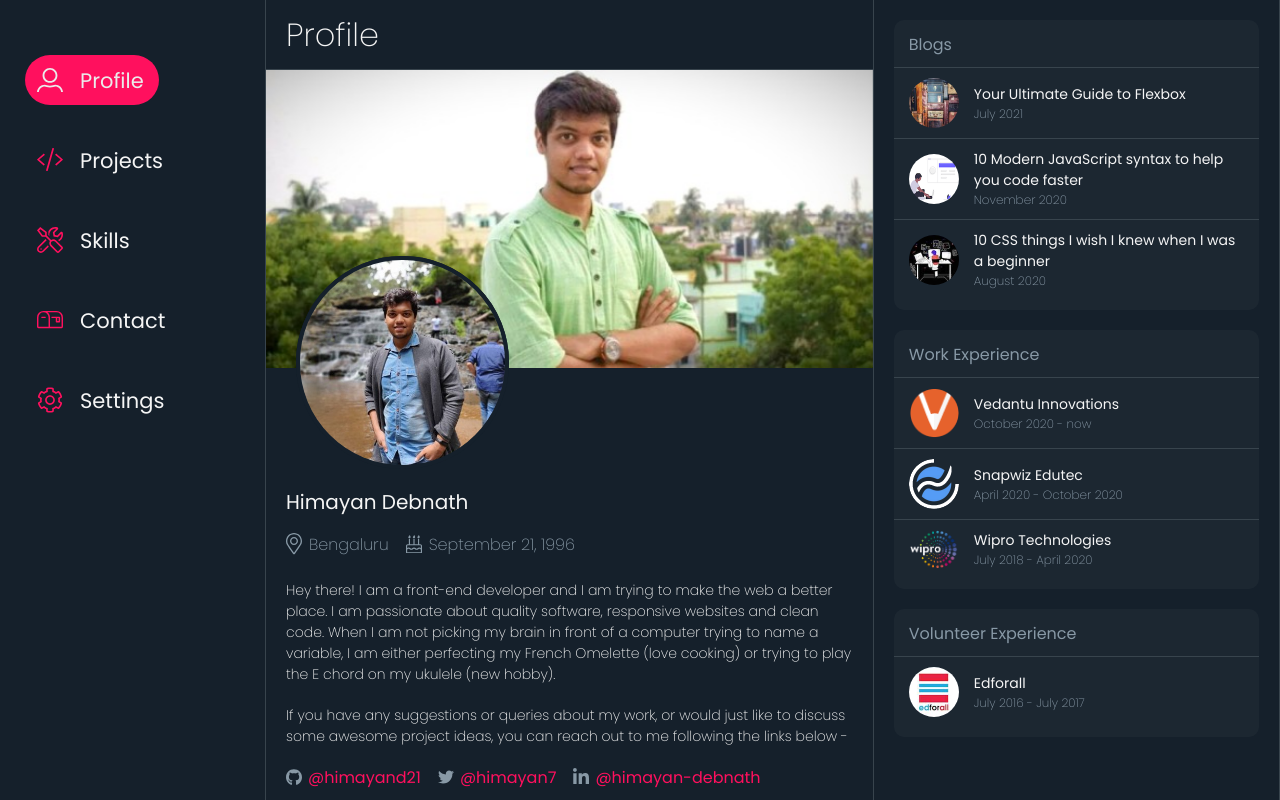
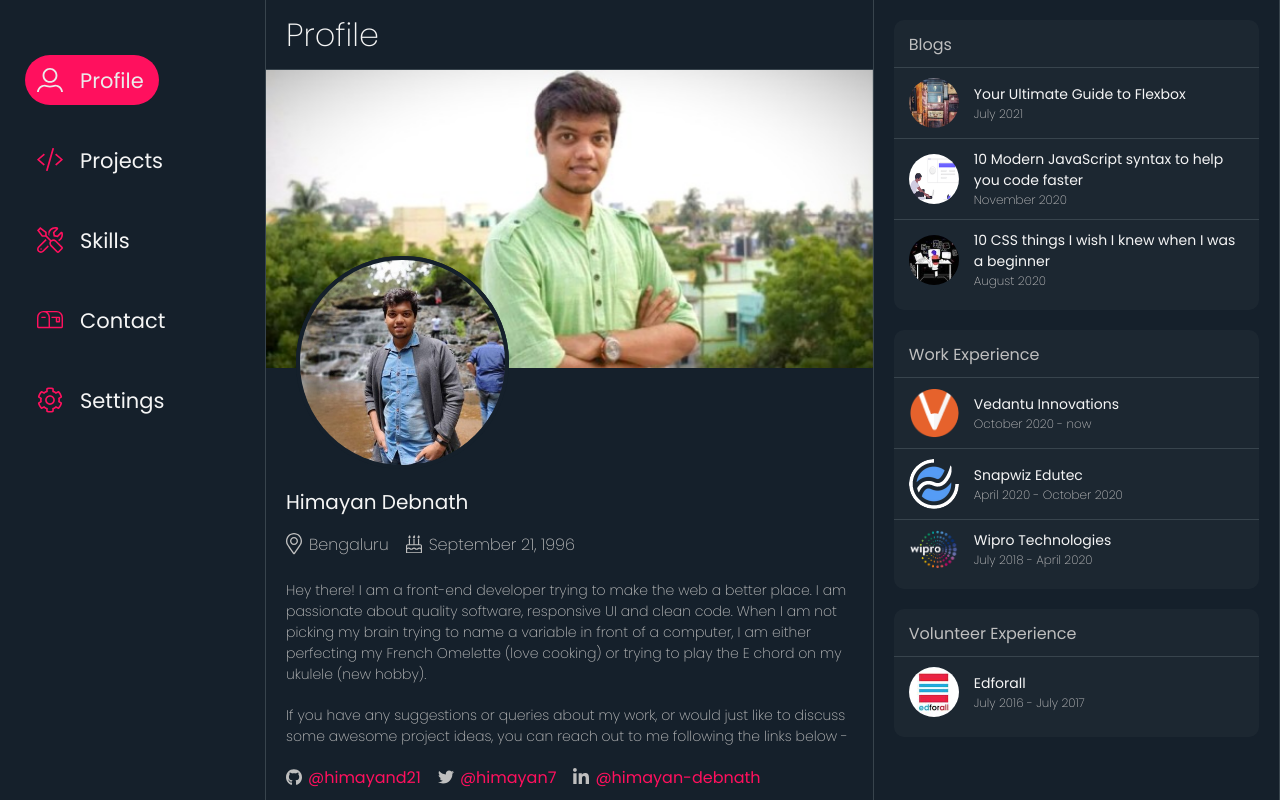
Before and after one commit to himayand21/portfolio-v2, a React (Create React App) app: page / in a window 1280 px wide. Shown: the top 800 px of the page. Built offline with nearby package versions, Linux system fonts and the light colour scheme.

Commit message:
feat(ui): update bio text and secondary text colors

```diff
--- a/src/constants/theme.ts
+++ b/src/constants/theme.ts
@@ -31,7 +31,7 @@ const BRIGHT_AMBIENCE = {
 const NIGHT_AMBIENCE = {
   ...COMMON_AMBIENCE,
   text: 'rgb(245, 245, 245)',
-  text2: 'rgb(136, 153, 166)',
+  text2: 'rgb(191, 191, 191)',
   background: 'rgb(21, 32, 43)',
   backgroundHover: 'rgba(255, 255, 255, 0.03)',
   border: 'rgb(56, 68, 77)',
@@ -40,7 +40,7 @@ const NIGHT_AMBIENCE = {
 const DARK_AMBIENCE = {
   ...COMMON_AMBIENCE,
   text: 'rgb(217, 217, 217)',
-  text2: 'rgb(110, 118, 125)',
+  text2: 'rgb(171, 171, 171)',
   background: 'rgb(25, 25, 25)',
   backgroundHover: 'rgba(255, 255, 255, 0.03)',
   border: 'rgb(47, 51, 54)',
--- a/src/containers/profile/styles/asideStyles.tsx
+++ b/src/containers/profile/styles/asideStyles.tsx
@@ -29,7 +29,6 @@ export const Aside = styled('aside')<withIsHightlightsShown>`
             opacity: 1;
             overflow: auto;
             transition: transform 0.2s ease-in-out, opacity 0.2s ease-in-out, padding-top 0.2s ease-in-out;
-            border-left: none;
         `) : (`
             margin-left: -250px;
             transform: translateX(250px) scaleX(0);
--- a/src/containers/profile/styles/profileInfoStyles.tsx
+++ b/src/containers/profile/styles/profileInfoStyles.tsx
@@ -116,4 +116,5 @@ export const InfoSpan = styled.span`
 export const BioText = styled(TypographyBodyReduced)`
     margin: 10px 20px 10px 0;
     width: 100%;
+    color: ${({ theme }) => theme.text2};
 `;
--- a/src/containers/profile/styles/timelineStyles.tsx
+++ b/src/containers/profile/styles/timelineStyles.tsx
@@ -94,9 +94,7 @@ export const TimelineLinkDivider = styled.div`
 export const TimelineLinkTitle = styled(TypographyBody)`
     color: ${({ theme }) => theme.text};
     margin: 10px 0;
-    * {
-        font-weight: 400;
-    }
+    font-weight: 400;
 `;
 
 export const TimelineLinkSubtitle = styled(TypographyBodyReduced)`
--- a/src/metadata/profile/profileInfo.ts
+++ b/src/metadata/profile/profileInfo.ts
@@ -16,7 +16,7 @@ export const profileInfo = [{
 }];
 
 export const bioInfo = [
-  'Hey there! I am a front-end developer and I am trying to make the web a better place. I am passionate about quality software, responsive websites and clean code. When I am not picking my brain in front of a computer trying to name a variable, I am either perfecting my French Omelette (love cooking) or trying to play the E chord on my ukulele (new hobby).',
+  'Hey there! I am a front-end developer trying to make the web a better place. I am passionate about quality software, responsive UI and clean code. When I am not picking my brain trying to name a variable in front of a computer, I am either perfecting my French Omelette (love cooking) or trying to play the E chord on my ukulele (new hobby).',
   'If you have any suggestions or queries about my work, or would just like to discuss some awesome project ideas, you can reach out to me following the links below -',
 ];
 
```
